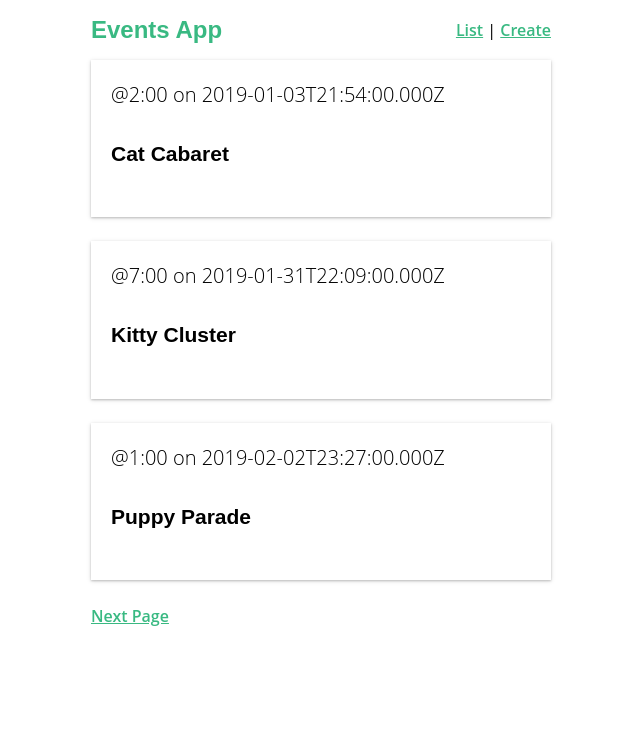
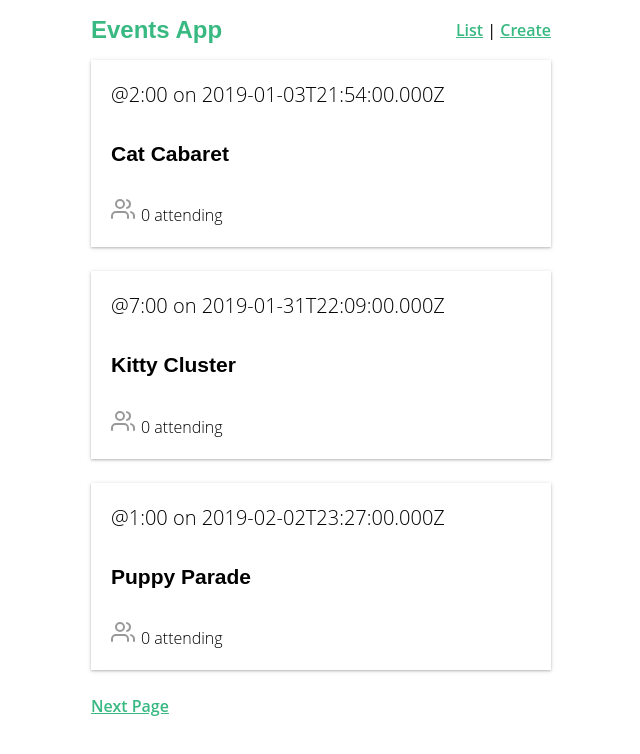
Before and after one commit to junpeko5/vue_events_app, a Vue app: page / in a window 1280 px wide. Shown: the top 754 px of the page, without its empty margins (319-959 px from the left). Built offline with nearby package versions, Linux system fonts and the light colour scheme; data requests are answered from the project's data file.

Commit message:
アイコンの表示

```diff
--- a/package.json
+++ b/package.json
@@ -10,6 +10,7 @@
   "dependencies": {
     "axios": "^0.24.0",
     "core-js": "^3.6.5",
+    "feather-icons": "^4.28.0",
     "vue": "^2.6.11",
     "vue-router": "^3.2.0",
     "vuex": "^3.4.0"
--- /dev/null
+++ b/src/components/BaseIcon.vue
@@ -0,0 +1,51 @@
+<template>
+  <div>
+    <div class="icon-wrapper" v-html="svg"></div>
+    <slot></slot>
+  </div>
+</template>
+
+<script>
+import feather from "feather-icons";
+
+export default {
+  props: {
+    name: String,
+    width: {
+      type: [Number, String],
+      default: 24,
+    },
+    height: {
+      type: [Number, String],
+      default: 24,
+    },
+  },
+  computed: {
+    svg() {
+      return feather.icons[this.name].toSvg({
+        class: "icon",
+        width: this.width,
+        height: this.height,
+      });
+    },
+  },
+};
+</script>
+
+<style scoped>
+.icon-wrapper {
+  display: inline-flex;
+  align-items: center;
+  color: rgba(0, 0, 0, 0.4);
+  font-size: 1rem;
+  font-weight: 600;
+  margin-right: 6px;
+}
+.icon {
+  stroke: currentColor;
+  stroke-width: 2;
+  stroke-linecap: round;
+  stroke-linejoin: round;
+  fill: none;
+}
+</style>
--- a/src/components/EventCard.vue
+++ b/src/components/EventCard.vue
@@ -6,14 +6,18 @@
     <div class="event-card -shadow">
       <span class="eyebrow">@{{ event.time }} on {{ event.date }}</span>
       <h4>{{ event.title }}</h4>
-      <!--      <BaseIcon name="users">{{ event.attendees.length }} attending</BaseIcon>-->
+      <BaseIcon name="users">{{ event.attendees.length }} attending</BaseIcon>
       <span></span>
     </div>
   </router-link>
 </template>
 
 <script>
+import BaseIcon from "@/components/BaseIcon.vue";
 export default {
+  components: {
+    BaseIcon,
+  },
   props: {
     event: Object,
   },
--- a/src/views/EventShow.vue
+++ b/src/views/EventShow.vue
@@ -33,8 +33,12 @@
 </template>
 
 <script>
+import BaseIcon from "@/components/BaseIcon";
 export default {
   name: "event-show",
+  components: {
+    BaseIcon,
+  },
   props: {
     event: {
       type: Object,
```
Also changed, not shown: 1 other file (tests, documents, lock files or other folders).
